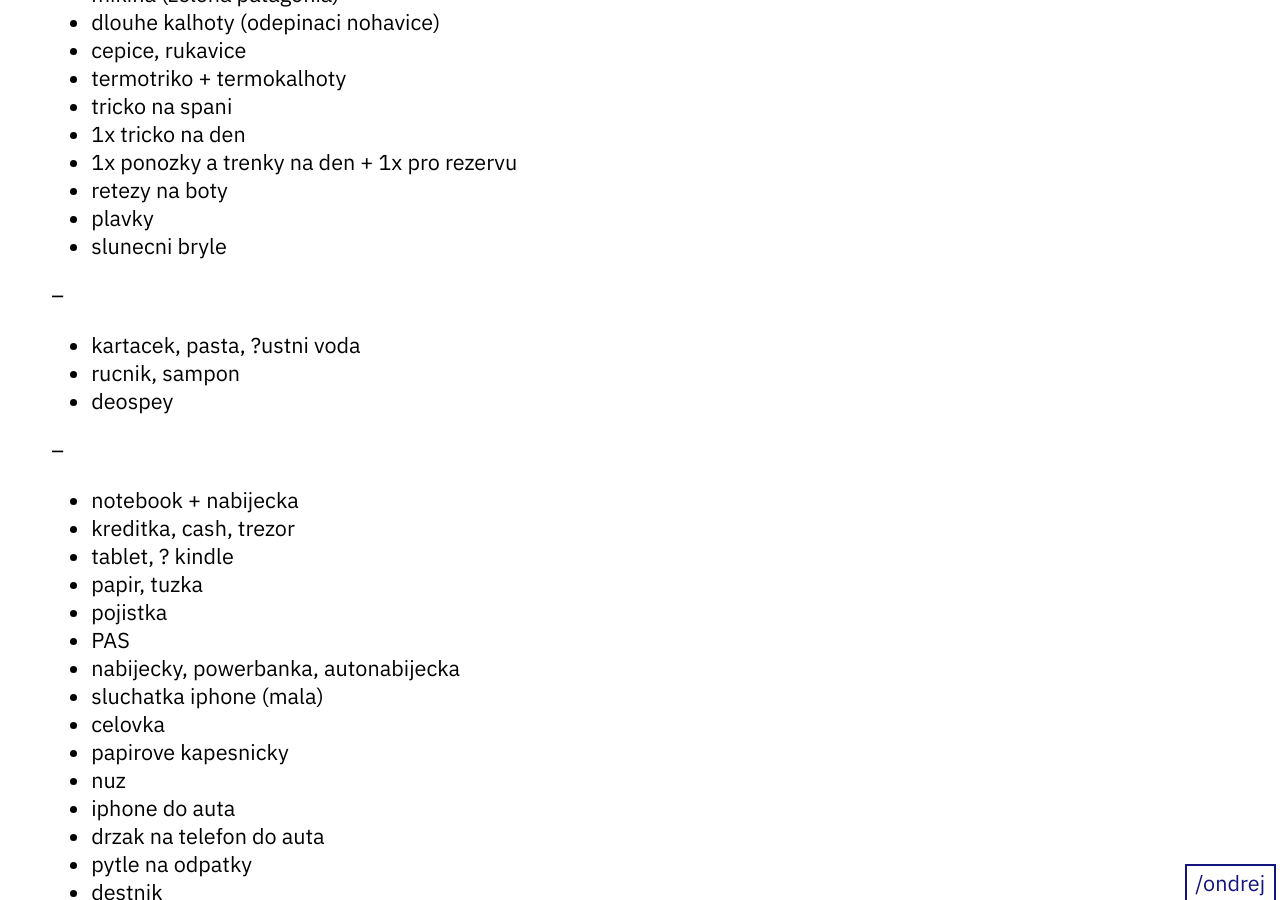
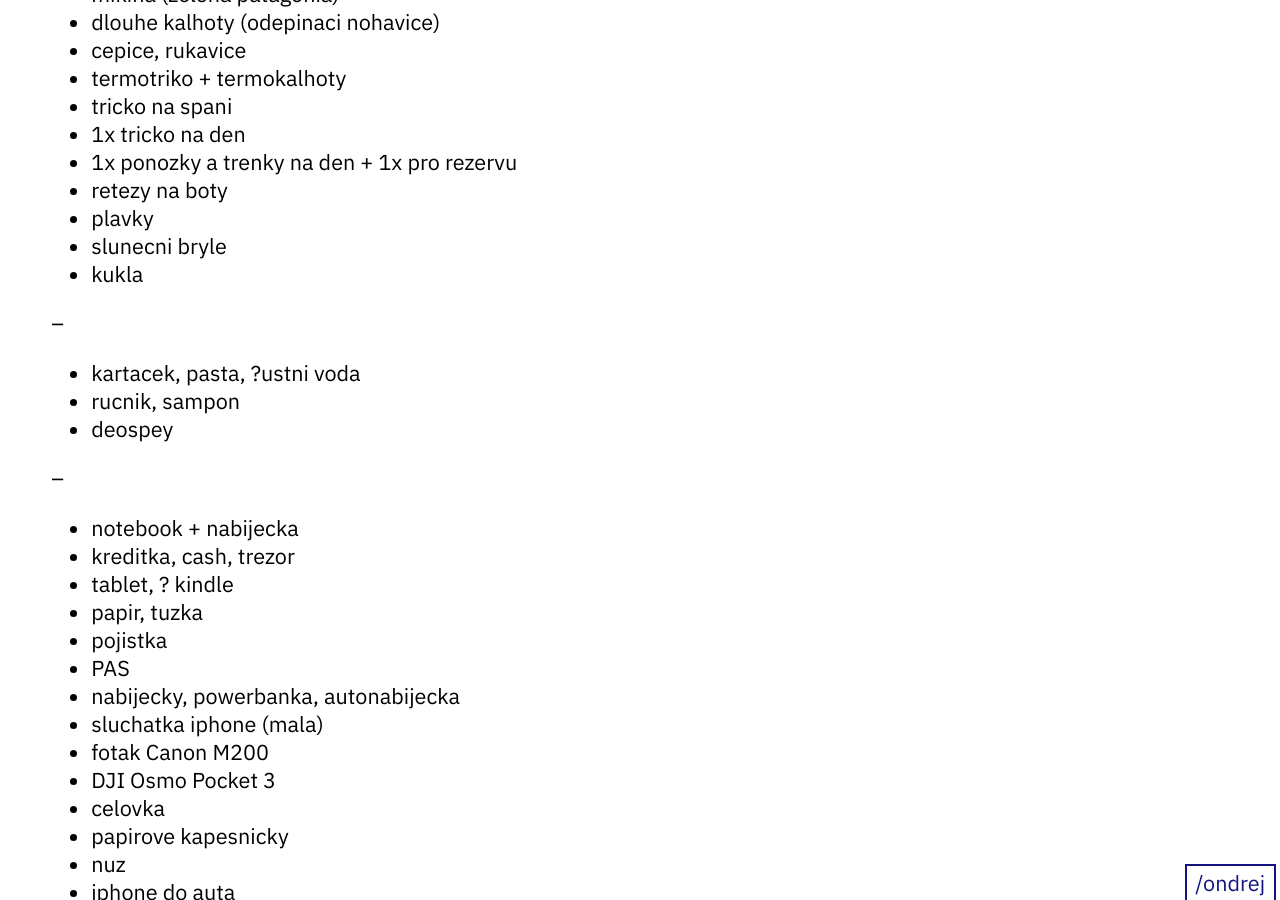
Before and after one commit to ondrejsika/ondrejsika.com, a Jekyll site: the page built from ondrej/checklists/iceland-winter-week.md, in a window 1280 px wide and 900 px high, scrolled down 467 px. Built offline with Jekyll 4.4.1, drawn with Linux system fonts in a browser that asks for light colours.

Commit message:
feat(checklists/iceland-winter-winter): Add Canon M200, Osmo Pocket 3, ... after Svalbard trip

```diff
--- a/ondrej/checklists/iceland-winter-week.md
+++ b/ondrej/checklists/iceland-winter-week.md
@@ -26,6 +26,7 @@
 - retezy na boty
 - plavky
 - slunecni bryle
+- kukla
 
 --
 
@@ -43,6 +44,8 @@
 - PAS
 - nabijecky, powerbanka, autonabijecka
 - sluchatka iphone (mala)
+- fotak Canon M200
+- DJI Osmo Pocket 3
 - celovka
 - papirove kapesnicky
 - nuz
```
